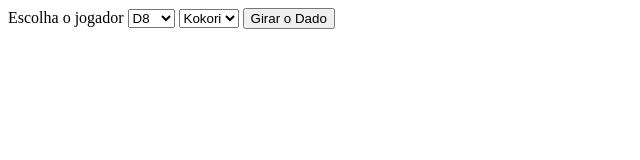
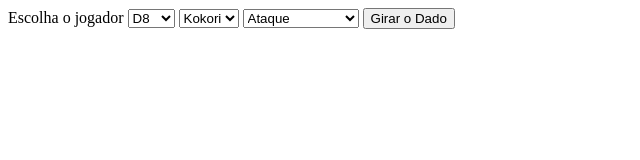
Before and after one commit to kadukitesesi/ESTUDOS_24, a plain HTML site: page javascript/RPG/index.html in a window 1280 px wide. Shown: the whole page, without its empty margins (0-640 px from the left). Drawn offline with Linux system fonts and the light colour scheme.

Commit message:
Mudança nas ações

```diff
--- a/javascript/RPG/index.html
+++ b/javascript/RPG/index.html
@@ -16,6 +16,10 @@
         <option value="Kokori">Kokori</option>
         <option value="Inai">Inai</option>
     </select>
+    <select name="acao_jogador" id="acaoJogador">
+        <option value="ataque">Ataque</option>
+        <option value="defesaEesquiva">Defesa/Esquiva</option>
+    </select>
     <button onclick="girarDado()">Girar o Dado</button>
     <p id="sorte"></p><span id="nota"></span>
     <script src="rpg.js"></script>
```
